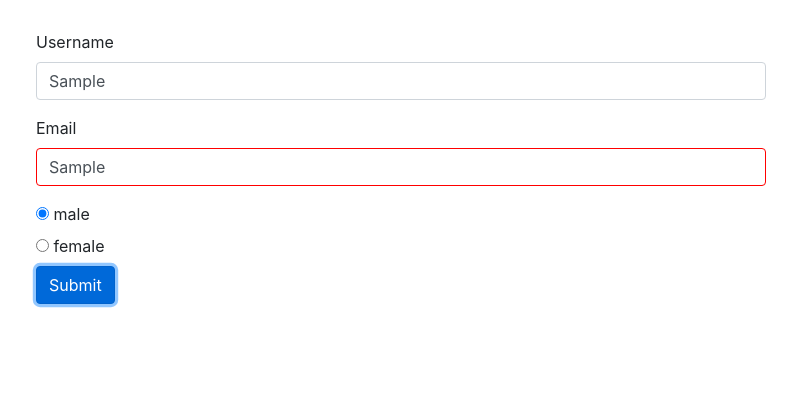
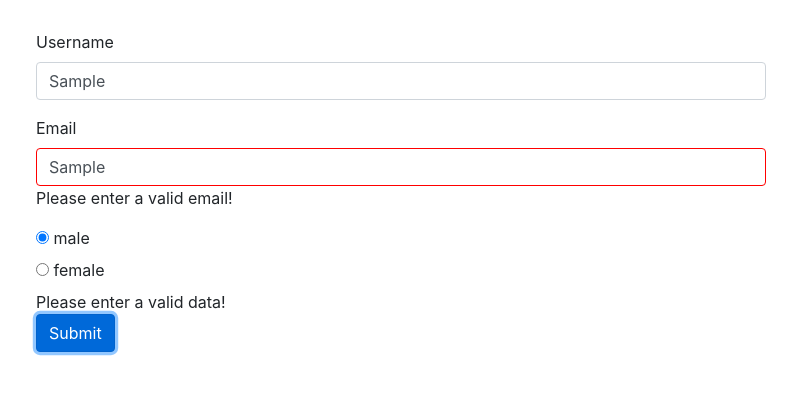
Before and after one commit to lukalid/forms-practise, an Angular app: page / in a window 1280 px wide. Both pictures are taken after typing "Sample", "Sample" into the empty fields and a click on the button "Submit". Shown: the top 394 px of the page, without its empty margins (49-846 px from the left). Built offline with nearby package versions, Linux system fonts and the light colour scheme.

Commit message:
Accessing the Controls

```diff
--- a/src/app/app.component.html
+++ b/src/app/app.component.html
@@ -5,16 +5,25 @@
         <div class="form-group">
           <label for="username">Username</label>
           <input formControlName="username" type="text" id="username" class="form-control">
+          <span *ngIf="!signupForm.get('username').valid && signupForm.get('username').touched" class="help-block">
+            Please enter a valid username!
+          </span>
         </div>
         <div class="form-group">
           <label for="email">Email</label>
           <input formControlName="email" type="text" id="email" class="form-control">
+          <span *ngIf="!signupForm.get('email').valid && signupForm.get('email').touched" class="help-block">
+            Please enter a valid email!
+          </span>
         </div>
         <div class="radio" *ngFor="let gender of genders">
           <label>
             <input formControlName="gender" type="radio" [value]="gender"> {{ gender }}
           </label>
         </div>
+        <div *ngIf="!signupForm.valid && signupForm.touched" class="help-block">
+          Please enter a valid data!
+        </div>
         <button class="btn btn-primary" type="submit">Submit</button>
       </form>
     </div>
```
